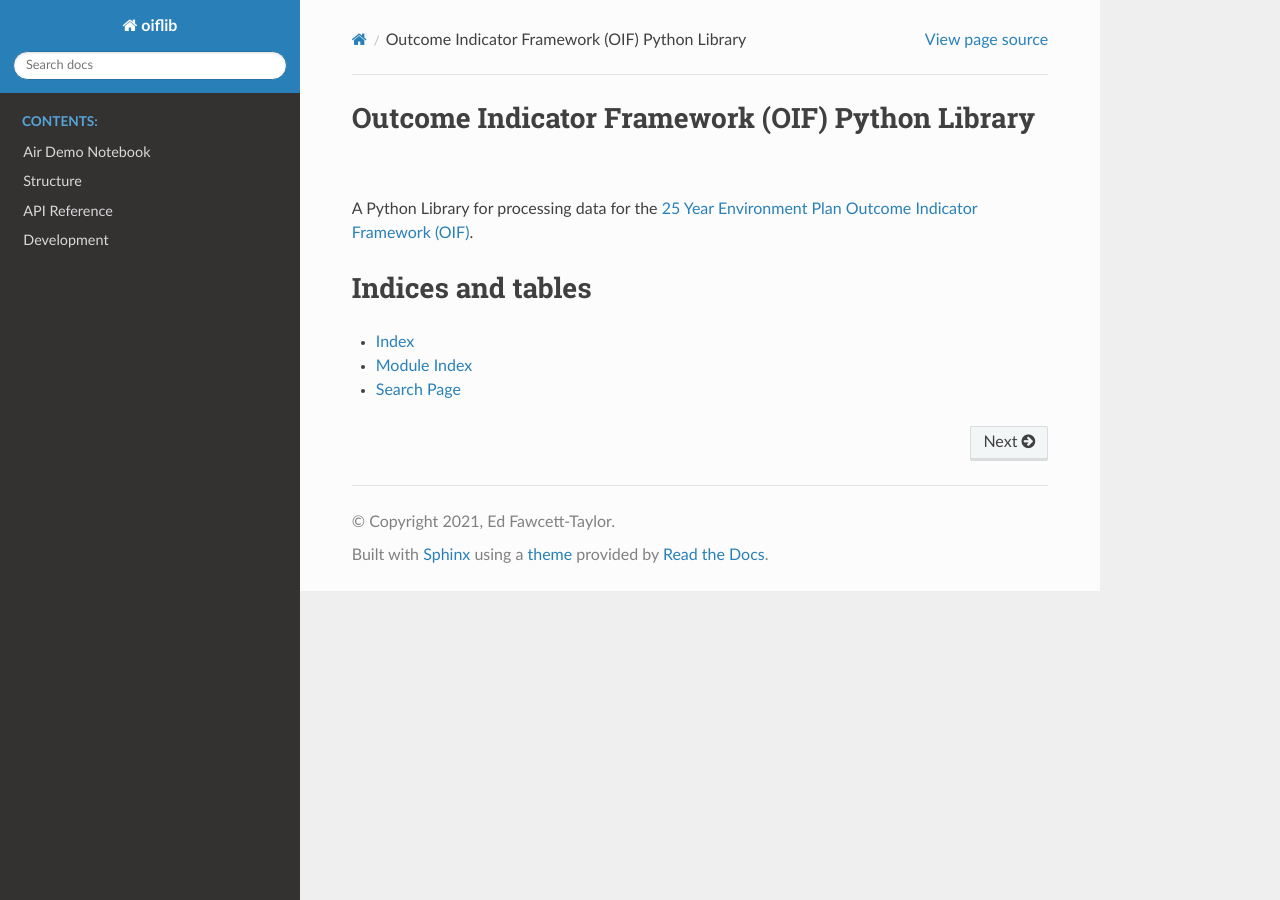
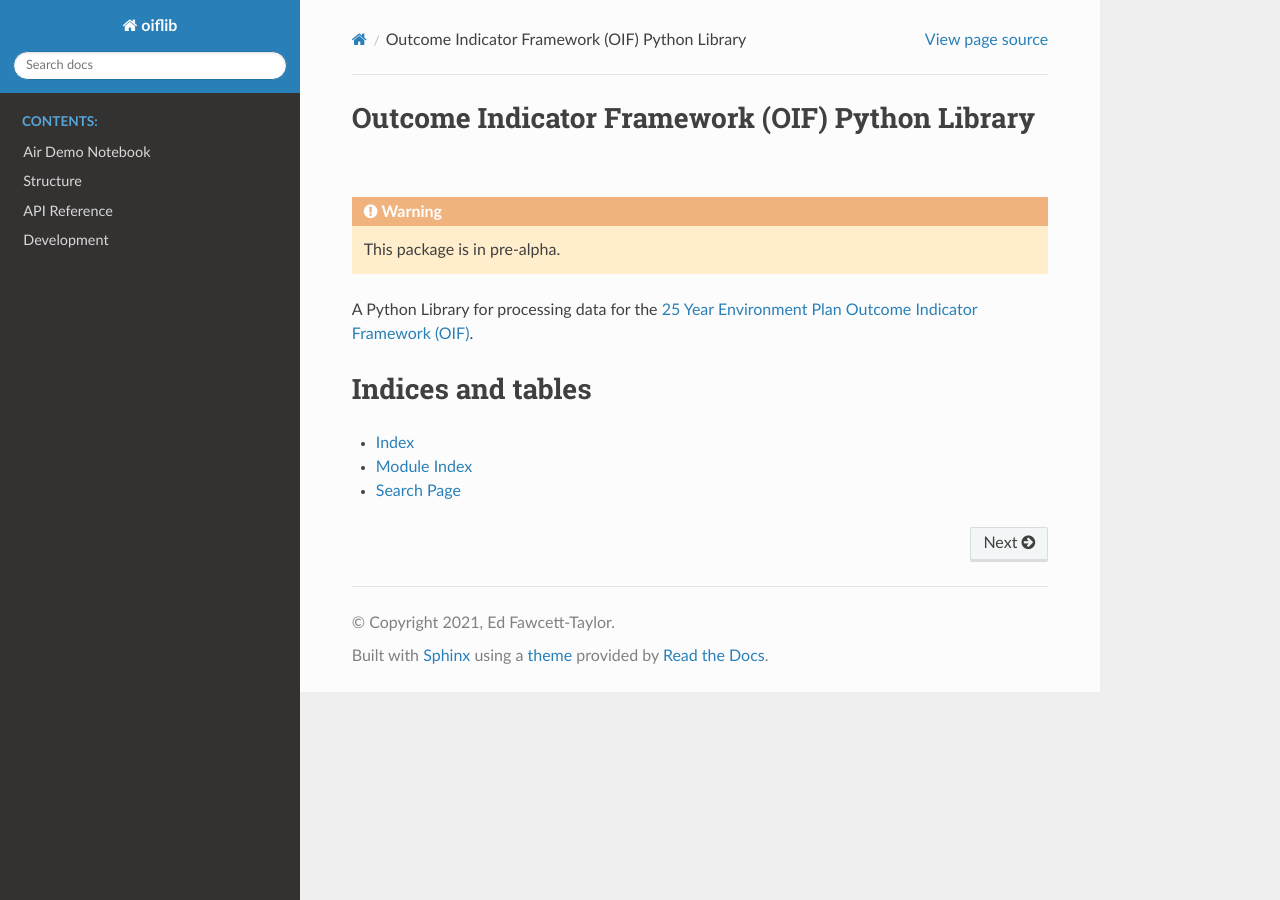
Before and after one commit to Defra-Data-Science-Centre-of-Excellence/oiflib, a Sphinx documentation site: the page built from docs/source/index.rst, in a window 1280 px wide. Built offline with Sphinx 7.4.7 and the Read the Docs theme 2.0.0, drawn with Linux system fonts in a browser that asks for light colours.

Commit message:
add warning

```diff
--- a/docs/source/index.rst
+++ b/docs/source/index.rst
@@ -10,6 +10,9 @@ Outcome Indicator Framework (OIF) Python Library
    api
    development
 
+.. warning::
+   This package is in pre-alpha.
+
 A Python Library for processing data for the `25 Year Environment Plan Outcome Indicator Framework (OIF) <https://www.gov.uk/government/publications/25-year-environment-plan-progress-reports>`_.
 
 Indices and tables
```
